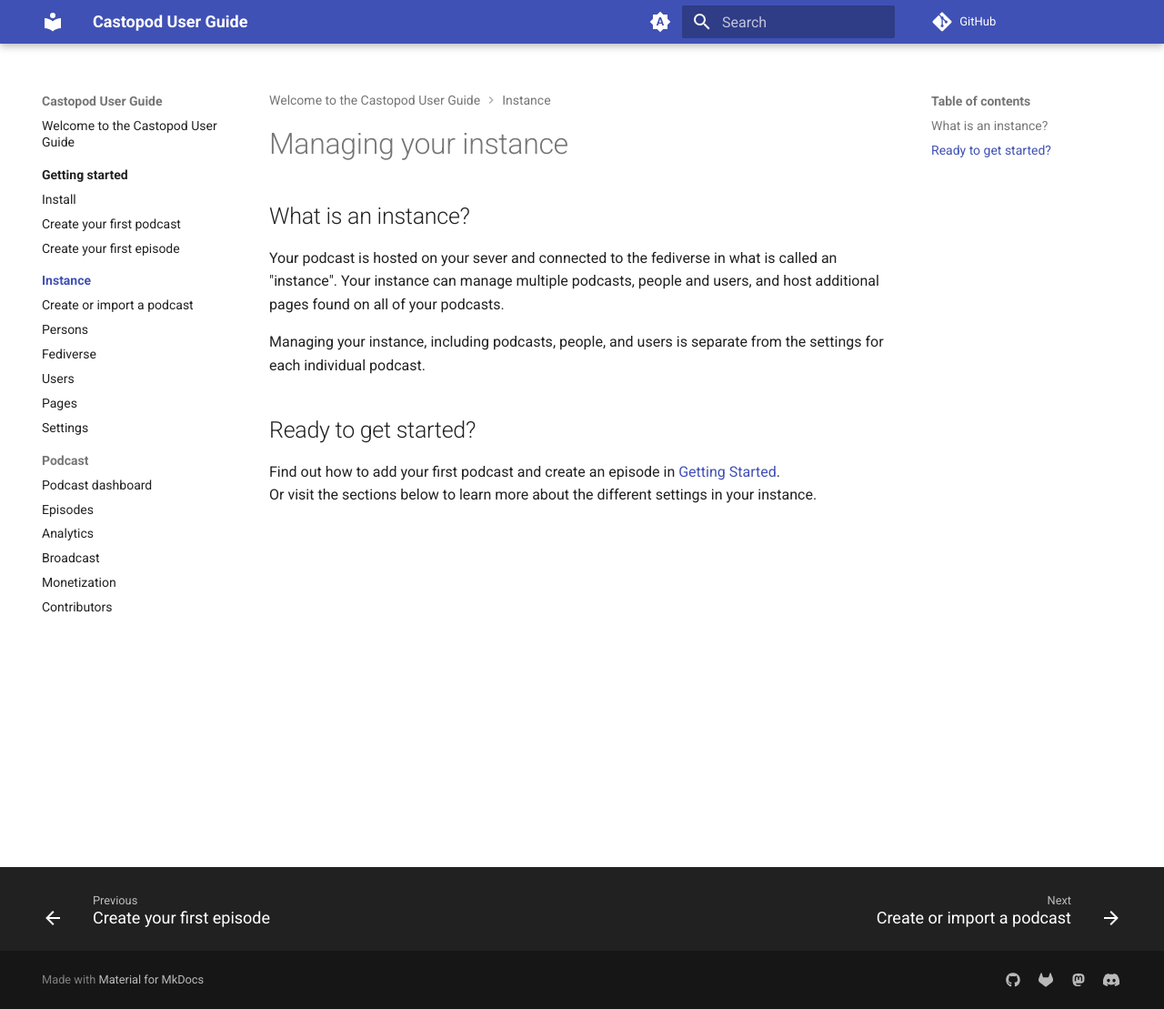
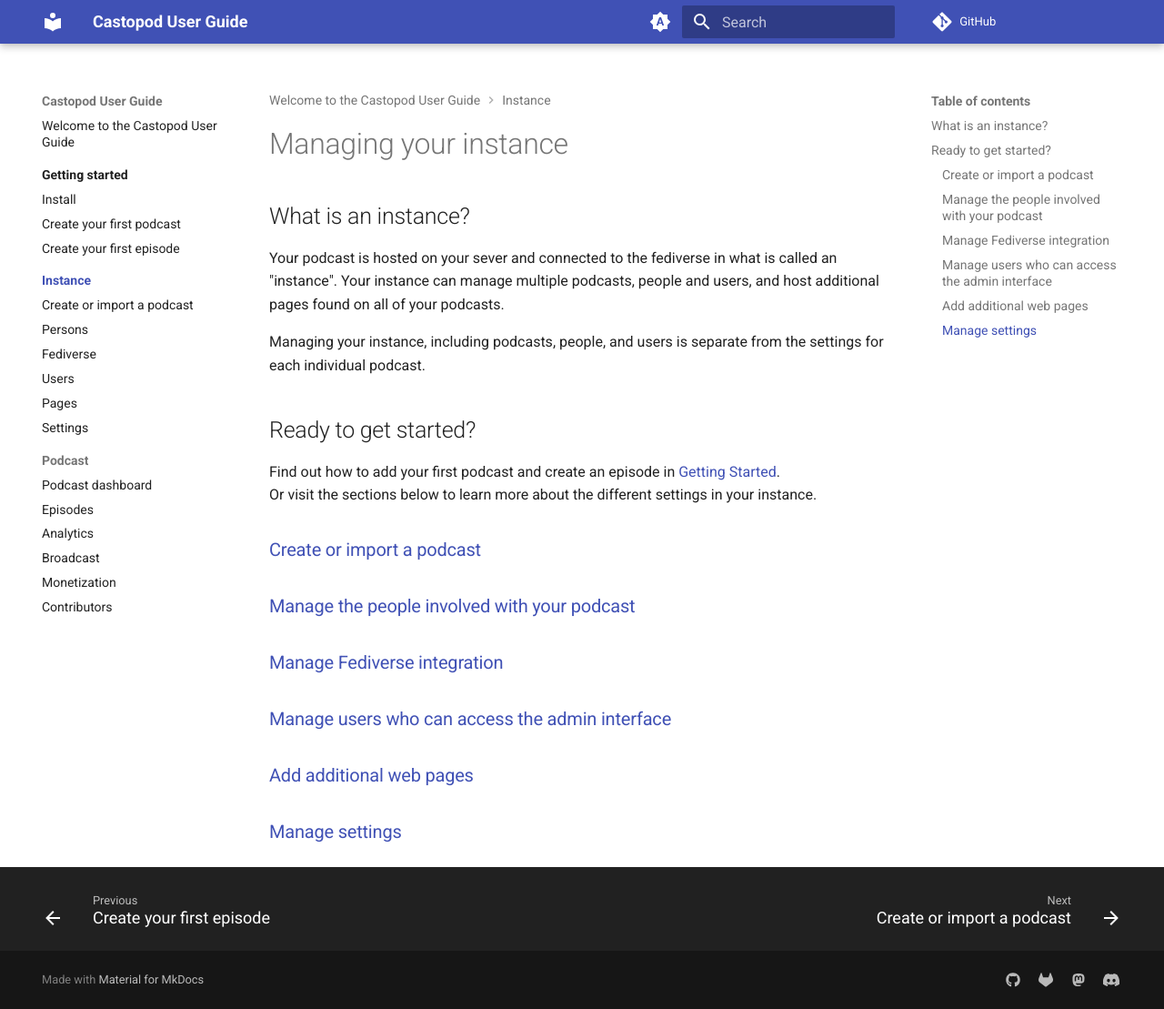
Before and after one commit to prcutler/castopod-user-guide, an MkDocs documentation site: the page built from docs/instance/index.md, in a window 1280 px wide and 1109 px high. Shown: the whole window at 91% size. Built offline with MkDocs 1.6.1 and Material for MkDocs 9.7.7, drawn with Linux system fonts in a browser that asks for light colours; comment, search, counter and statistics services are not loaded.

Commit message:
Update links to H3 on index pages

```diff
--- a/docs/instance/index.md
+++ b/docs/instance/index.md
@@ -12,3 +12,15 @@
 
 Find out how to add your first podcast and create an episode in [Getting Started](../getting-started/).
 Or visit the sections below to learn more about the different settings in your instance.
+
+### [Create or import a podcast](add-podcast.md)
+
+### [Manage the people involved with your podcast](persons.md)
+
+### [Manage Fediverse integration](fediverse.md)
+
+### [Manage users who can access the admin interface](users.md)
+
+### [Add additional web pages](pages.md)
+
+### [Manage settings](settings.md)
```
Also changed, not shown: docs/getting-started/index.md (+2 -2 lines).
